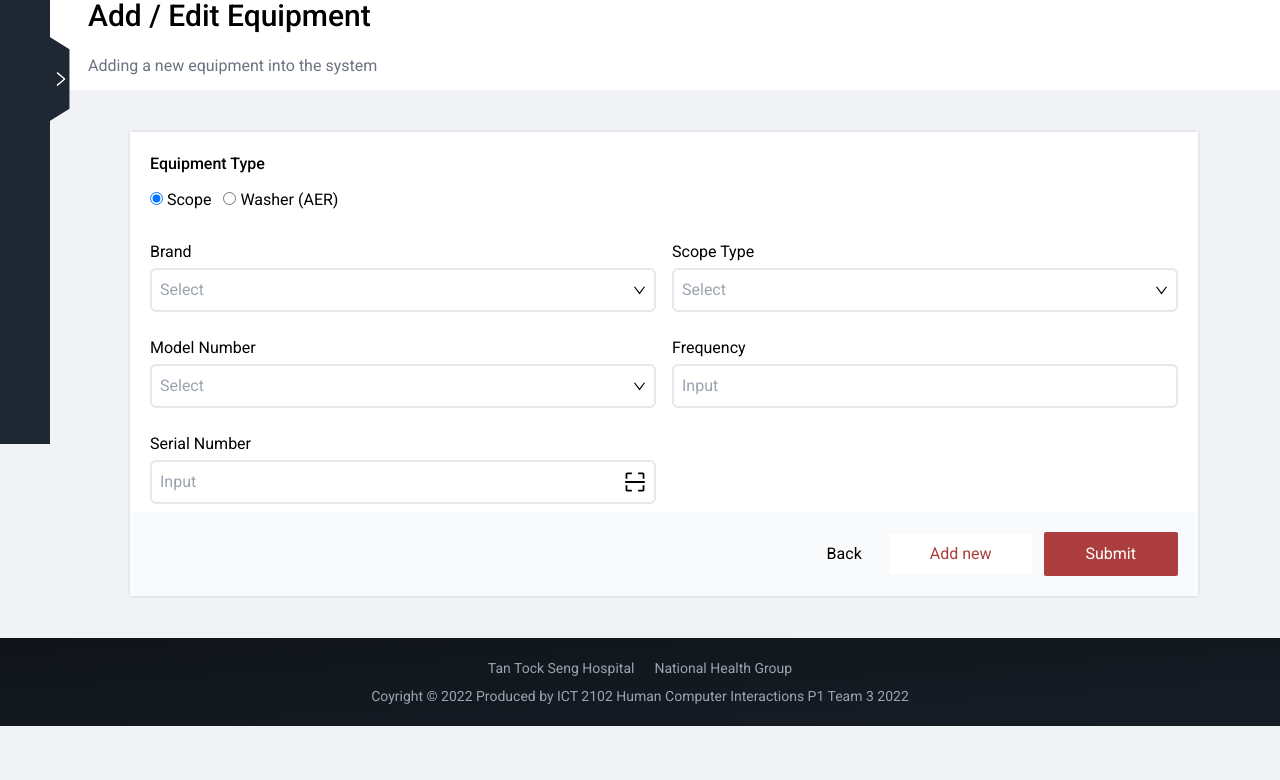
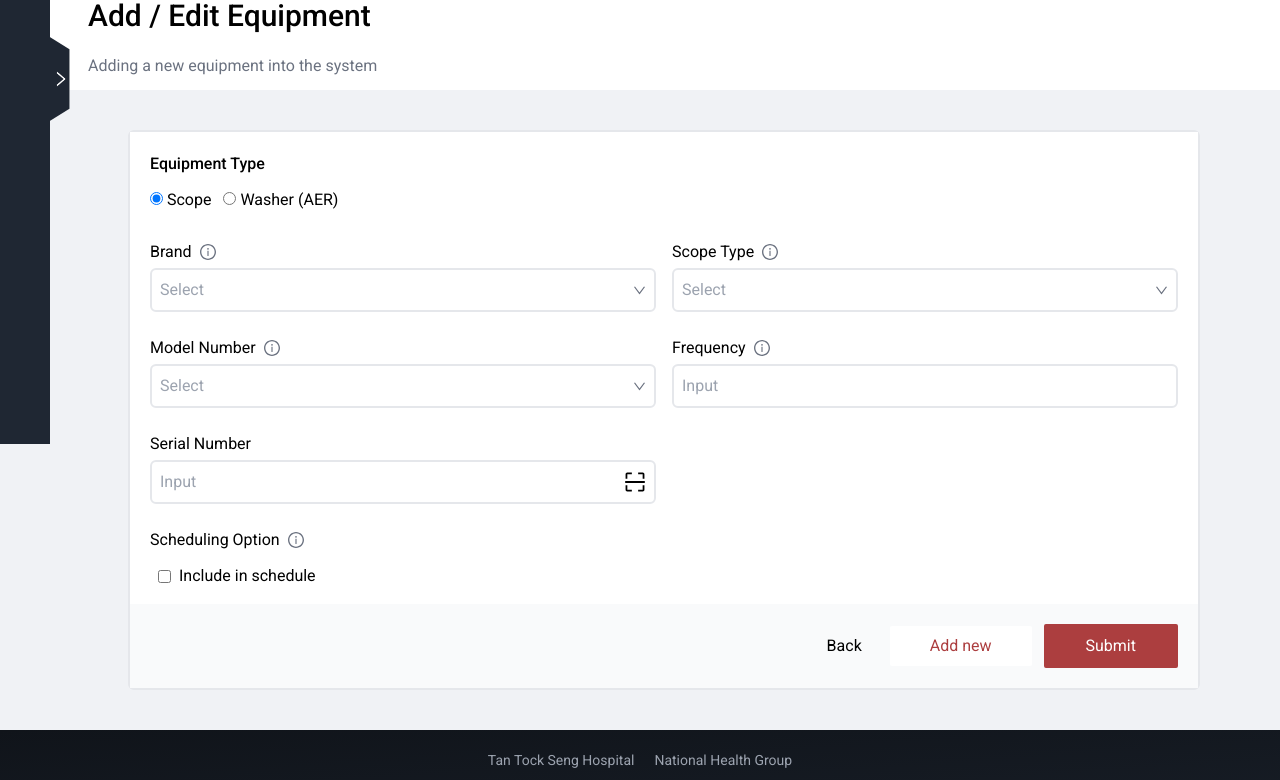
Before and after one commit to bran-donut/tts-ict2012, a Next.js app: page /addNewEquipment in a window 1280 px wide. Shown: the part 396-1176 px from the top of the page. Before the commit the page ends 1122 px from the top, so only its background shows below. Built offline with nearby package versions, Linux system fonts and the light colour scheme.

Commit message:
added icons for components

```diff
--- a/components/Dropdown.js
+++ b/components/Dropdown.js
@@ -1,6 +1,6 @@
 import React from "react";
 import { useState } from "react";
-import { DownOutlined, UpOutlined, ExclamationCircleOutlined, CloseOutlined } from "@ant-design/icons";
+import { DownOutlined, UpOutlined, ExclamationCircleOutlined, InfoCircleOutlined, CloseOutlined } from "@ant-design/icons";
 
 
 export default function Dropdown({ menuHeader, menuItems }) {
@@ -15,14 +15,15 @@ const [dropItem, setDropItem] = useState([menuItems]);
   return (
     <>
     <div className="py-1 input-group">
-        <div className="flex flex-row pb-1">
-            <h4 className="w-2/3">{menuHeader}</h4>
+        <div className="flex flex-row items-center justify-start pb-1">
+            <h4 className="mr-2">{menuHeader}</h4>
+            <InfoCircleOutlined style={{fontSize: '16px', color: 'rgb(107 114 128)' }}/>
         </div>
 
         <div className="relative flex items-center w-full p-2 border-2 rounded-md input-group">
             <input onClick={() => selected === true ? setSelected(false) : setSelected(true)} type="text" placeholder="Select" className="w-full outline-none" value={text.item} required />
-            <UpOutlined onClick={() => selected === true ? setSelected(false) : setSelected(true)} className={`${selected === true ? "visible" : "hidden"}`} style={{fontSize: '13px', color: 'gray-100' }}/>
-            <DownOutlined onClick={() => selected === true ? setSelected(false) : setSelected(true)} className={`${selected === true ? "hidden" : "visible"}`} style={{fontSize: '13px', color: 'gray-100' }}/>
+            <UpOutlined onClick={() => selected === true ? setSelected(false) : setSelected(true)} className={`${selected === true ? "visible" : "hidden"}`} style={{fontSize: '13px', color: 'rgb(107 114 128)' }}/>
+            <DownOutlined onClick={() => selected === true ? setSelected(false) : setSelected(true)} className={`${selected === true ? "hidden" : "visible"}`} style={{fontSize: '13px', color: 'rgb(107 114 128)' }}/>
             <div className={`${selected === true ? "visible" : "hidden"} absolute right-0 z-10 w-full bg-white divide-y divide-gray-100 rounded shado top-11 border-2 border-gray-100`}>
                 <ul className="py-2 text-sm text-gray-700 rounded-t-sm">
 
--- a/components/MobileScan.js
+++ b/components/MobileScan.js
@@ -19,7 +19,7 @@ const [showModal, setShowModal] = useState(false);
 
         <div className="relative flex items-center w-full p-2 border-2 rounded-md input-group">
             <input onClick={() => showModal === true ? setShowModal(false) : setShowModal(true)} type="text" placeholder="Input" className="w-full outline-none" value={text} required />
-            <ScanOutlined onClick={() => selected === true ? setShowModal(false) : setShowModal(true)} style={{fontSize: '22px', color: 'gray-100' }}/>
+            <ScanOutlined className="" onClick={() => selected === true ? setShowModal(false) : setShowModal(true)} style={{fontSize: '22px', color: 'gray-100' }}/>
         </div>
     </div>
         {showModal ? (
--- a/pages/addNewEquipment.js
+++ b/pages/addNewEquipment.js
@@ -1,4 +1,5 @@
 import Layout from "../layouts/Layout";
+import { InfoCircleOutlined } from "@ant-design/icons";
 import { useState } from "react";
 import Breadcrumb from "../components/Breadcrumb";
 import Dropdown from "../components/Dropdown";
@@ -54,8 +55,9 @@ export default function addNewEquipment() {
               menuItems={["TJF423"]}
               />
               <div className="py-1 input-group">
-                  <div className="flex flex-row pb-1">
-                      <h4 className="w-2/3">Frequency</h4>
+                  <div className="flex flex-row items-center justify-start pb-1">
+                      <h4 className="mr-2">Frequency</h4>
+                      <InfoCircleOutlined style={{fontSize: '16px', color: 'rgb(107 114 128)' }}/>
                   </div>
                 <div className="relative flex items-center w-full p-2 border-2 rounded-md input-group">
                   <input type="text" placeholder="Input" className="w-full outline-none" required />
@@ -64,6 +66,20 @@ export default function addNewEquipment() {
               <MobileScan
               menuHeader="Serial Number"
               />
+
+              <div></div>
+
+              <div className="py-1 input-group">
+                  <div className="flex flex-row items-center justify-start pb-1">
+                      <h4 className="mr-2">Scheduling Option</h4>
+                      <InfoCircleOutlined style={{fontSize: '16px', color: 'rgb(107 114 128)' }}/>
+                  </div>
+                <div className="relative flex items-center w-full p-2 align-middle rounded-md input-group">
+                  <input type="checkbox" className="float-left outline-none" required />
+                  <p className="ml-2">Include in schedule</p>
+                </div>
+              </div>
+
               </div>
                 <div className="flex flex-col items-center justify-end gap-0 px-5 py-5 bg-gray-50 md:flex-row md:gap-3">
                   <a href="/trip" className="text-black hover:text-black/80 hover:cursor-pointer">
```
